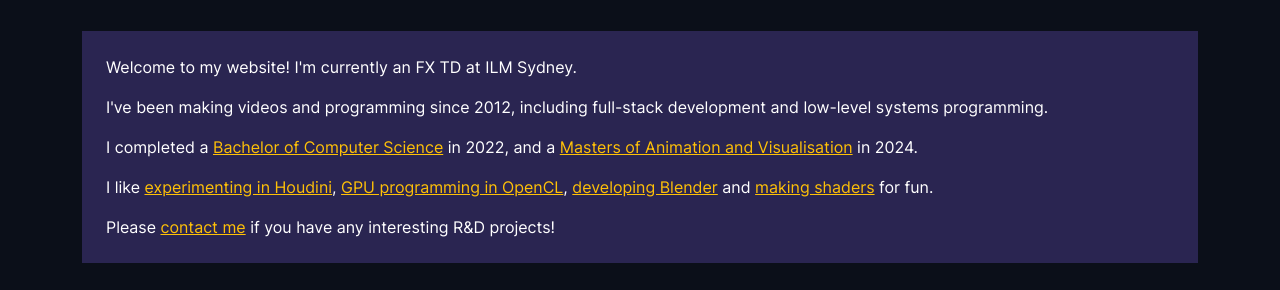
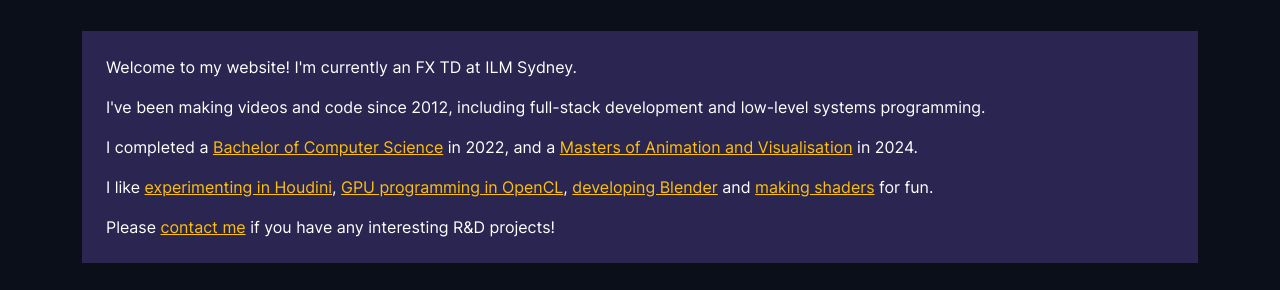
Before and after one commit to MysteryPancake/MysteryPancake.github.io, a Jekyll site: the page built from _pages/index.md, in a window 1280 px wide and 900 px high, scrolled down 1330 px. Shown: the part 163-453 px from the top of the window. Built offline with Jekyll 4.4.1, drawn with Linux system fonts in a browser that asks for light colours; some web fonts are replaced.

Commit message:
Update index.md

```diff
--- a/_pages/index.md
+++ b/_pages/index.md
@@ -28,7 +28,7 @@
 	<h2 class="mb-4" style="font-weight: 900;">ABOUT ME</h2>
 	<div class="mb-5 p-4" style="background-color: #2a2551;">
 		<p>Welcome to my website! I'm currently an FX TD at ILM Sydney.</p>
-		<p>I've been making videos and programming since 2012, including full-stack development and low-level systems programming.</p>
+		<p>I've been making videos and code since 2012, including full-stack development and low-level systems programming.</p>
 		<p>I completed a <a href="/assets/pdf/UOW_Transcript.pdf" target="_blank">Bachelor of Computer Science</a> in 2022, and a <a href="/assets/pdf/UTS_Transcript.pdf" target="_blank">Masters of Animation and Visualisation</a> in 2024.</p>
 		<p>I like <a href="https://github.com/MysteryPancake/Houdini-Fun" target="_blank">experimenting in Houdini</a>, <a href="https://github.com/MysteryPancake/Houdini-OpenCL" target="_blank">GPU programming in OpenCL</a>, <a href="https://www.blender.org/about/credits/" target="_blank">developing Blender</a> and <a href="https://www.shadertoy.com/user/MysteryPancake/sort=love" target="_blank">making shaders</a> for fun.</p>
 		<p class="mb-0">Please <a href="/contact">contact me</a> if you have any interesting R&D projects!</p>
```
